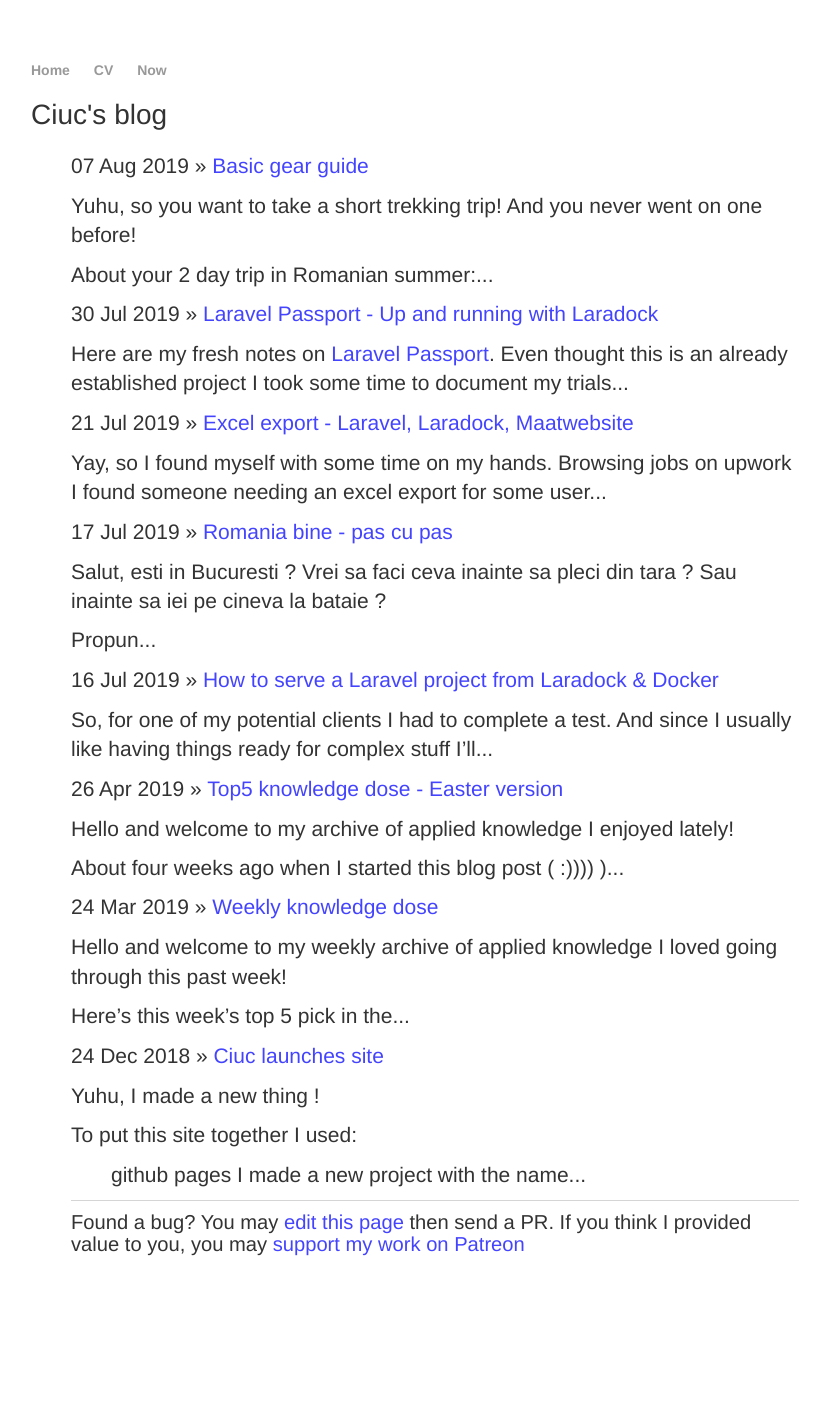
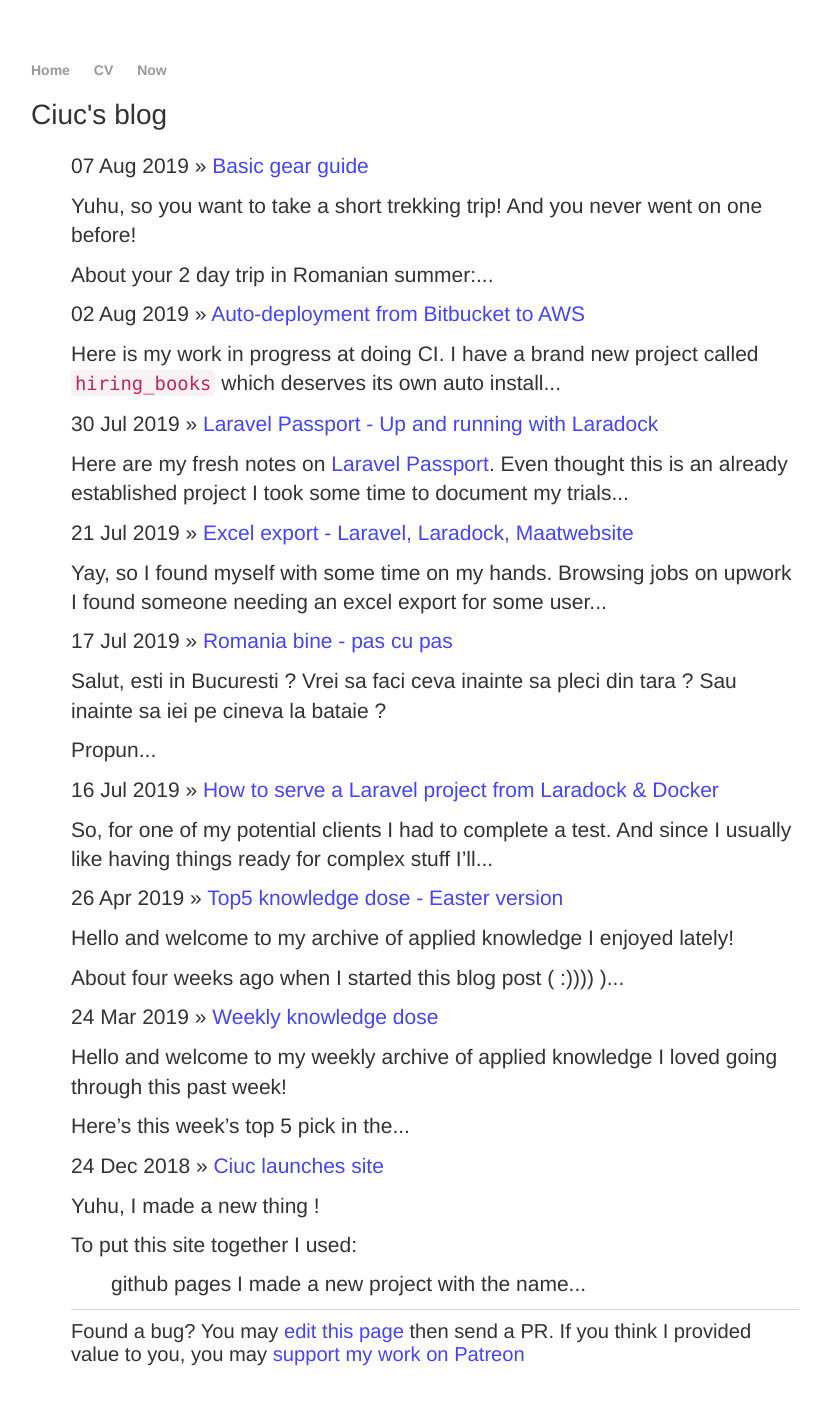
Before and after one commit to anrei0000/anrei0000.github.io, a Jekyll site: the page built from blog/index.html, in a window 1280 px wide. Shown: the whole page, without its empty margins (225-1055 px from the left). Built offline with Jekyll 4.4.1, drawn with Linux system fonts in a browser that asks for light colours; nearby versions of some CDN libraries; a style sheet for code colours, icons or effects is not loaded; before the commit the page ends 1315 px from its top, so only the background shows below that; some of the changed lines change nothing that is shown.

Commit message:
- auto deployment

````diff
--- a/_drafts/2019-08-02-implement_auto_deployment.md
+++ b/_posts/2019-08-02-implement_auto_deployment.md
@@ -71,7 +71,7 @@ _OnTheWay:_ In the mean time I am also updating to the latest `docker desktop ve
 ## Install CodeDeploy on Ubuntu 16.04
 Following the [guide here](https://docs.aws.amazon.com/codedeploy/latest/userguide/codedeploy-agent-operations-install-ubuntu.html) looks like this
 ```bash
-sudo apt-get install ruby
+sudo apt-get install ruby2.0
 sudo apt-get install wget
 cd /home/ubuntu
 wget https://aws-codedeploy-us-west-2.s3.us-west-2.amazonaws.com/latest/install
@@ -85,6 +85,14 @@ So I do `apt-get install ruby2.0` then rerun `sudo ./install auto`.
 After the above steps I check the install
 `sudo service codedeploy-agent status`
 and I get `The AWS CodeDeploy agent is running as PID 10465` which is good.
+
+## (just in case) Uninstall CodeDeploy
+```
+sudo apt-get remove codedeploy-agent
+sudo apt-get purge codedeploy-agent
+sudo rm -rf /opt/codedeploy-agent /var/log/aws/codedeploy-agent
+```
+I did this because it seemed there was some weird caching going on.. or at least old files being used somehow.
 
 ## Setup AWS CodeDeploy
 CodeDeploy > Getting Started > Create application
@@ -161,8 +169,10 @@ I start debugging.
 
 I update my `bitbucket-pipelines.yml` file so that there are 5 steps instead of just 1. Didn't really help. Well... let's try and build the entire thing locally first so we can debug easily.
 
-## Deploy locally
+## Debug locally
+
 * Create a docker container
+
 So I'm looking this up [here](https://confluence.atlassian.com/bitbucket/debug-your-pipelines-locally-with-docker-838273569.html) and [here](https://community.atlassian.com/t5/Bitbucket-questions/How-can-I-debug-my-Bitbucket-Pipelines-build-locally/qaq-p/136594) and I'm testing out the working command for opening a docker container replicating what should be run by CodeDeploy. Just make sure to run this in PowerShell, not in Git Bash, since that seems to fuck up some things..
 
 ```
@@ -171,34 +181,151 @@ docker run -it --rm --volume='//c//repo//books:/var/www/books' --workdir="//var/
 
 And I manage to open the container. In here I run `python codedeploy_deploy.local.py`.
 
+* Error 1
+
 Next error I'm currently debugging `botocore.exceptions.NoCredentialsError: Unable to locate credentials`. Found this [issue](https://github.com/spulec/moto/issues/1941) and from it changed the running command to
 
 ```
-AWS_ACCESS_KEY_ID=dummy-access-key AWS_SECRET_ACCESS_KEY=dummy-access-key-secret AWS_DEFAULT_REGION=us-east-1 python codedeploy_deploy.local.py
+AWS_ACCESS_KEY_ID=dummy-access-key AWS_SECRET_ACCESS_KEY=dummy-access-key-secret AWS_DEFAULT_REGION=us-west-2 python codedeploy_deploy.local.py
 ```
 
-This produces `An error occurred (InvalidAccessKeyId) when calling the PutObject operation: The AWS Access Key Id you provided does not exist in our records.` which makes me think the previous error is environment related and that I should pass the correct records for testing.
+* Error 2
 
-Doing so gives a new error
+Running the above produces `An error occurred (InvalidAccessKeyId) when calling the PutObject operation: The AWS Access Key Id you provided does not exist in our records.` which makes me think the previous error is environment related and that I should pass the correct records for testing.
+
+* Error 3
+
+I pass the correct credentials but now get
 
 ```
 An error occurred (ApplicationDoesNotExistException) when calling the CreateDeployment operation: Applications not found for 363374259631
 ```
 
-This made me think there's an issue with the IAM user/role. So I edited my `codedeploy_deploy.local.py` file and run it in the local container
+This made me think there's an issue with the IAM user/role. So I edited my `codedeploy_deploy.local.py` file like this
 
 ```
 response = client.list_applications()
         print (response)
 ```
 
-and got the response:
+* Error 4
+
+...and got the response:
 ```
 {'applications': [], 'ResponseMetadata': {'RequestId': '1cd2b159-9737-4d39-b618-a902a1effcae', 'HTTPHeaders': {'content-type': 'application/x-amz-json-1.1', 'date': 'Sat, 3 Aug 2019 22:48:33 GMT', 'content-length': '19', 'x-amzn-requestid': '1cd2b159-9737-4d39-b618-a902a1effcae'}, 'HTTPStatusCode': 200, 'RetryAttempts': 0}}
 ```
+
+ I also add a print statement `print(deploymentResponse)`. This shows me the real error message I've been hunting for.
+```
+The IAM role arn:aws:iam::363374259631:role/AWSCodeDeployRole does not give you permission to perform operations in the following AWS service: AmazonEC2. Contact your AWS administrator if you need help. If you are an AWS administrator, you can grant permissions to your users or groups by creating IAM policies.
+```
+
+I added `AmazonEC2FullAccess` permission to the role and retried.
+
+* Error 6
+
+This produces the error
+```
+The overall deployment failed because too many individual instances failed deployment, too few healthy instances are available for deployment, or some instances in your deployment group are experiencing problems.
+```
+
+To debug this I ssh onto the EC2 machine where the codedeploy agent is running and do
+```
+tail -f /var/log/aws/codedeploy-agent/codedeploy-agent.log
+```
+
+* Error 7
+
+This is now showing me the error
+```
+The specified key does not exist.
+```
+
+Apparently I was passing the wrong bucket identifier and I had also removed the `str`
+function from the variables in `codedeploy_deploy.local.py`.
+
+* _ByTheWay_
+
+These is how I reset the code deploy agent on the machine.
+```
+sudo service codedeploy-agent stop
+sudo service codedeploy-agent start
+```
+
+* Error 8
+
+This next one took a while for my brain to stop fuzzing.
+I was also tailing the log in my staging instance but no ideas. The error was
+```
+put_host_command_complete(command_status:"Failed",diagnostics:{format:"JSON",payload:"{\"error_code\":5,\"script_name\":\"\",\"message\":\"Script at specified location: scripts/install_dependencies run as user root failed with exit code 126\",\"log\":\"\"}"}
+```
+
+Also the same root cause but different error
+
+```
+Script at specified location: scripts/install_dependencies run as user root failed with exit code 126
+```
+What was going on is that I was changing configurations but not re-archiving the files.
+
+* _Finally_
+
+Somehow I realised only now that to test locally I need to first start the machine and install prerequisites.
+```
+docker run -it --rm --volume='//c//repo//books:/var/www/books' --workdir="//var/www/books" --memory=1024m --memory-swap=1024m python:3.5.1 /bin/bash
+
+apt-key adv --keyserver keyserver.ubuntu.com --recv-keys AA8E81B4331F7F50 # for some reason this is needed locally
+apt-get update
+apt-get install -y zip vim # vim used locally for debug
+pip install boto3==1.3.0
+```
+
+But then, to run a deploy I also need to rerun the `zip`. I was actually running this only randomnly and this made the debug process harder since errors were somehow inconsistent.
+```
+zip -r /tmp/artifact.zip *
+AWS_ACCESS_KEY_ID=*** AWS_SECRET_ACCESS_KEY=*** APPLICATION_NAME=books-library AWS_DEFAULT_REGION=us-west-2 DEPLOYMENT_CONFIG=CodeDeployDefault.AllAtOnce  DEPLOYMENT_GROUP_NAME=DG1 S3_BUCKET=codedeploy-hiring-books python codedeploy_deploy.py
+```
+
+Funnily enough, I found the [guide here](https://medium.com/@team_62166/how-to-deploy-laravel-on-amazon-web-services-a-detailed-step-by-step-tutorial-2aff3f180a1f)
+which helped with issues in the config files:
+
+* Files were not getting where I wanted them to go.
+
+This below is how it should be obviously !?
+
+```
+files:
+  - source: /
+    destination: /var/www/books
+```
+
+... of course initially it wasn't obvious, since I was originally passing `source: /index.html`
+
+## Deploy to staging
+The code is now getting to the machine and I'm working on getting the env right:
+
+Since this is turning out to be such a long thing, I feel that I didn't give enough warning that I'm not doing a tutorial but more of a log of my processes as I go through the code. At this point, I started the post 6 days ago.
+
+Lots of issues appear since I'm not just using new stuff but reusing (like my staging machine). This is what actually happens IRL. You don't always get to `do-release-update`, instead you get to
+
+* [Start to update php](https://www.rosehosting.com/blog/install-php-7-1-with-nginx-on-an-ubuntu-16-04-vps/)
+
+```
+sudo add-apt-repository ppa:ondrej/nginx-mainline
+sudo apt-get update -y
+sudo apt-get install php7.2 php7.2-curl php7.2-dev php7.2-gd php7.2-mbstring php7.2-zip php7.2-mysql php7.2-xml php7.2-opcache php7.2-redis php7.2-fpm php7.2-imap php7.2-mcrypt
+sudo apt-get install php7.1 php7.1-common php7.1-cli
+sudo apt-get install systemd
+...
+```
+
+Take a moment to reconsider life choices ... decide to `do-release-upgrade` up to ubuntu `16.04` then
+
+* [Install `php7.2`](https://thishosting.rocks/install-php-on-ubuntu/)
+
 
 
 
 # More reading
 * _Next actions_:
 [The great CEO within](https://docs.google.com/document/d/1ZJZbv4J6FZ8Dnb0JuMhJxTnwl-dwqx5xl0s65DE3wO8/edit#heading=h.zdta3gwko2l) is a wonderful resource. You may read more about this in Chapter 3: Getting things done.
+* Github makes CI/CD free for public repos
````
